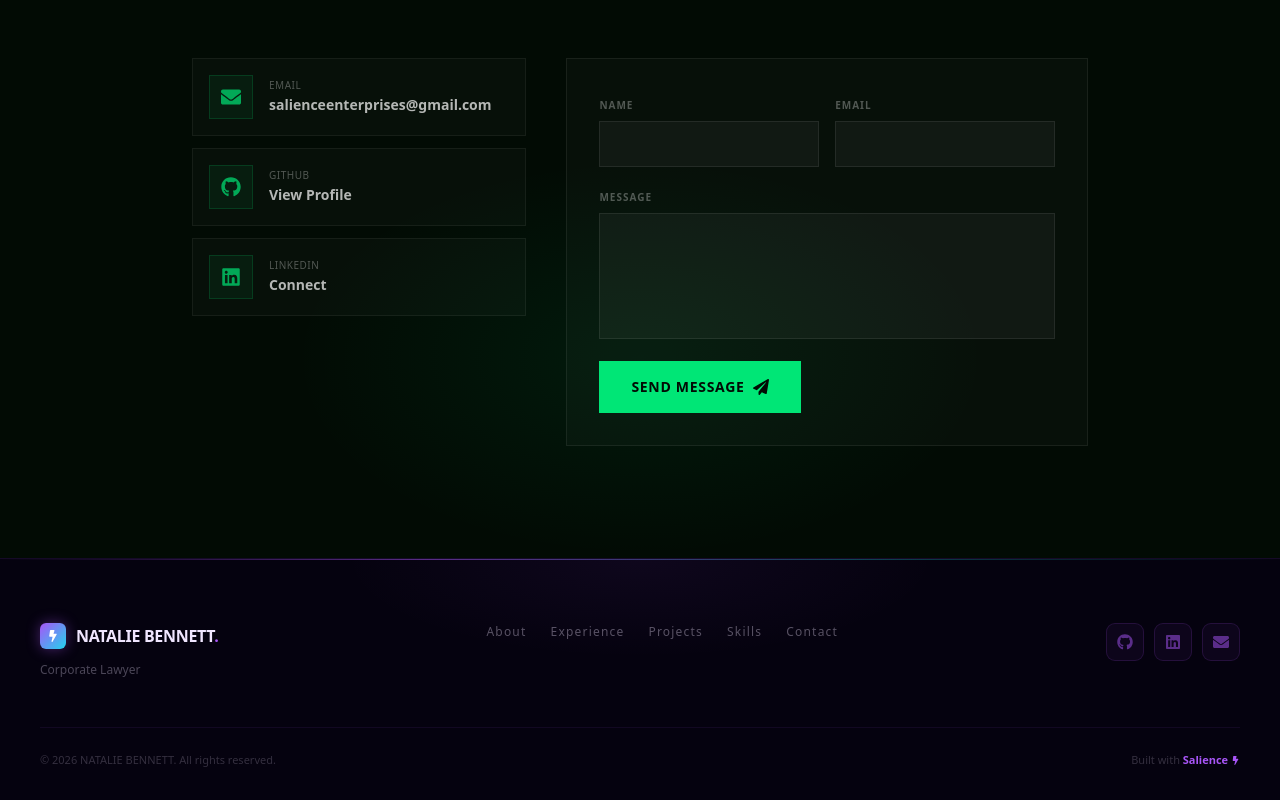
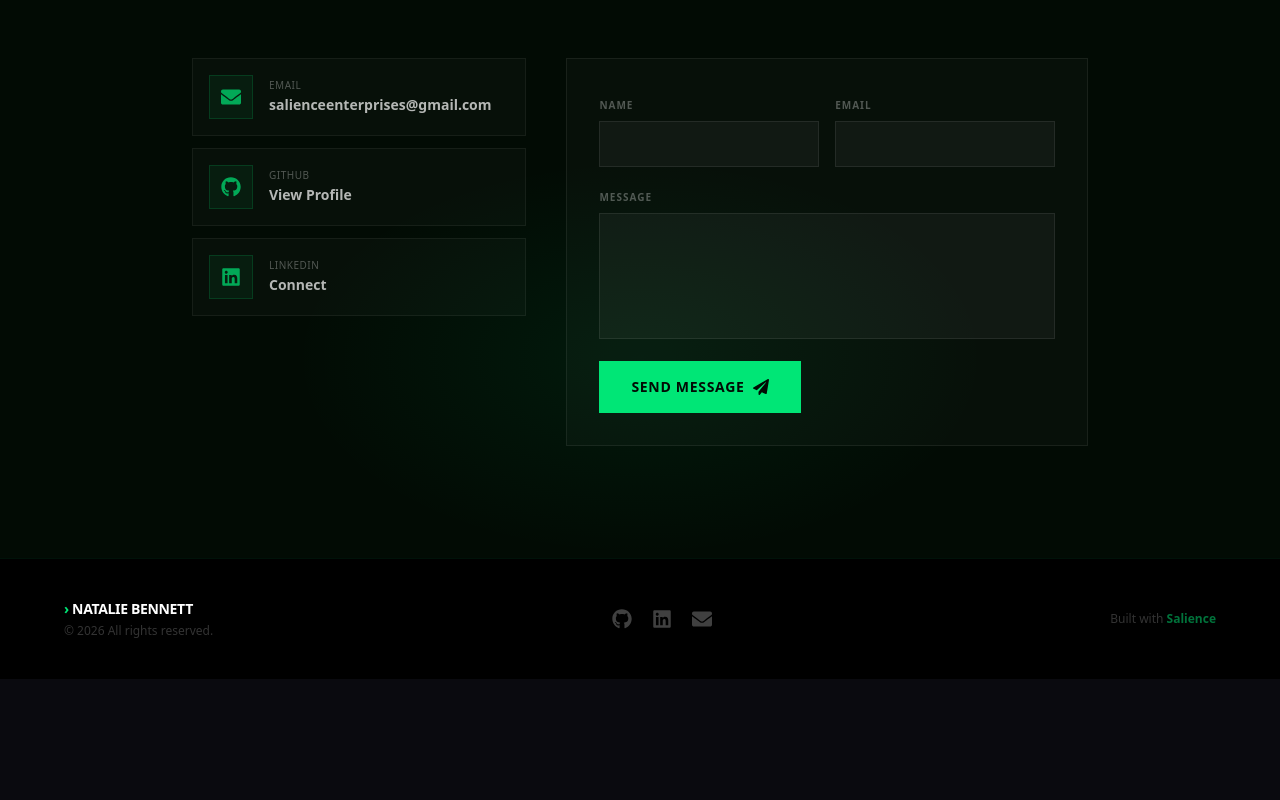
Before and after one commit to salienceenterprises-lab/portfolio-baa1f, a Next.js app: page /portfolio-baa1f/ in a window 1280 px wide. Shown: the part 6081-6881 px from the top of the page. After the commit the page ends 6760 px from the top, so only its background shows below. Built offline with nearby package versions, Linux system fonts and the light colour scheme.

Commit message:
Update app/components/footer.jsx via Portfolio SaaS

```diff
--- a/app/components/footer.jsx
+++ b/app/components/footer.jsx
@@ -1,89 +1,57 @@
 "use client";
-import React from "react";
-import { FaBolt, FaGithub, FaLinkedin, FaEnvelope, FaGlobe } from "react-icons/fa";
+import { FaGithub, FaLinkedin, FaEnvelope } from "react-icons/fa";
 
 export default function PortfolioFooter({ data }) {
   const year = new Date().getFullYear();
-
-  const socials = [
-    { icon: <FaGithub size={16} />,   href: data?.github,   label:"GitHub" },
-    { icon: <FaLinkedin size={16} />, href: data?.linkedin, label:"LinkedIn" },
-    { icon: <FaEnvelope size={16} />, href: data?.email ? `mailto:${data.email}` : null, label:"Email" },
-    { icon: <FaGlobe size={16} />,    href: data?.website,  label:"Website" },
-  ].filter((s) => s.href);
-
-  const navLinks = [
-    { label:"About",      href:"#about" },
-    { label:"Experience", href:"#experience" },
-    { label:"Projects",   href:"#projects" },
-    { label:"Skills",     href:"#skills" },
-    { label:"Contact",    href:"#contact" },
-  ];
+  if (!data) return null;
 
   return (
-    <footer style={{ background:"#05020f", padding:"4rem 1.5rem 2rem", position:"relative", overflow:"hidden", borderTop:"1px solid rgba(168,85,247,0.1)" }}>
-      <style>{`
-        .pl-footer-link { color:rgba(240,230,255,0.35); text-decoration:none; font-size:12px; font-weight:500; letter-spacing:0.1em; transition:color 0.2s; }
-        .pl-footer-link:hover { color:#a855f7; }
-        .pl-footer-social { width:38px; height:38px; border-radius:9px; border:1px solid rgba(168,85,247,0.15); background:rgba(168,85,247,0.05); display:flex; align-items:center; justify-content:center; color:rgba(168,85,247,0.5); text-decoration:none; transition:all 0.2s; }
-        .pl-footer-social:hover { border-color:rgba(168,85,247,0.4); background:rgba(168,85,247,0.12); color:#a855f7; box-shadow:0 0 16px rgba(168,85,247,0.25); }
-      `}</style>
+    <footer className="relative py-10 px-6 border-t"
+      style={{ background: "#000000", borderColor: "rgba(0,230,118,0.08)" }}>
 
-      {/* Top electric line */}
-      <div style={{ position:"absolute", top:0, left:0, right:0, height:"1px", background:"linear-gradient(90deg, transparent, rgba(168,85,247,0.5), rgba(34,211,238,0.3), transparent)" }} />
-
-      {/* Plasma glow */}
-      <div style={{ position:"absolute", top:"-100px", left:"50%", transform:"translateX(-50%)", width:"600px", height:"200px", borderRadius:"50%", background:"radial-gradient(ellipse, rgba(168,85,247,0.06) 0%, transparent 70%)", pointerEvents:"none" }} />
-
-      <div style={{ maxWidth:"1200px", margin:"0 auto", position:"relative", zIndex:1 }}>
-        {/* Main row */}
-        <div style={{ display:"flex", flexWrap:"wrap", alignItems:"flex-start", justifyContent:"space-between", gap:"2rem", marginBottom:"3rem" }}>
-          {/* Brand */}
-          <div>
-            <div style={{ display:"flex", alignItems:"center", gap:"10px", marginBottom:"0.75rem" }}>
-              <span style={{ width:"26px", height:"26px", background:"linear-gradient(135deg, #a855f7, #22d3ee)", borderRadius:"6px", display:"flex", alignItems:"center", justifyContent:"center", boxShadow:"0 0 14px rgba(168,85,247,0.4)" }}>
-                <FaBolt style={{ color:"#fff", fontSize:"12px" }} />
-              </span>
-              <span style={{ fontSize:"16px", fontWeight:700, color:"#f0e6ff", letterSpacing:"-0.02em" }}>
-                {data?.name || "Portfolio"}<span style={{ color:"#a855f7" }}>.</span>
-              </span>
-            </div>
-            {data?.title && (
-              <p style={{ fontSize:"12px", color:"rgba(240,230,255,0.3)", margin:0 }}>{data.title}</p>
-            )}
-          </div>
-
-          {/* Nav links */}
-          <div style={{ display:"flex", flexWrap:"wrap", gap:"1.5rem" }}>
-            {navLinks.map((l) => (
-              <a key={l.href} href={l.href} className="pl-footer-link">{l.label}</a>
-            ))}
-          </div>
-
-          {/* Socials */}
-          <div style={{ display:"flex", gap:"10px" }}>
-            {socials.map((s, i) => (
-              <a key={i} href={s.href} target="_blank" rel="noopener noreferrer" aria-label={s.label} className="pl-footer-social">
-                {s.icon}
-              </a>
-            ))}
-          </div>
+      <div className="max-w-6xl mx-auto flex flex-col sm:flex-row items-center justify-between gap-4">
+        <div className="flex flex-col items-center sm:items-start gap-1">
+          <span className="font-black text-sm uppercase tracking-tight text-white">
+            <span style={{ color: "#00e676" }}>›</span> {data.name || "Portfolio"}
+          </span>
+          <p className="text-xs" style={{ color: "rgba(255,255,255,0.2)" }}>
+            &copy; {year} All rights reserved.
+          </p>
         </div>
 
-        {/* Divider */}
-        <div style={{ height:"1px", background:"rgba(168,85,247,0.08)", marginBottom:"1.5rem" }} />
+        <div className="flex items-center gap-5">
+          {data?.github && (
+            <a href={data.github} target="_blank" rel="noopener noreferrer"
+              className="transition-colors" style={{ color: "rgba(255,255,255,0.25)" }}
+              aria-label="GitHub"
+              onMouseEnter={(e) => e.currentTarget.style.color = "#00e676"}
+              onMouseLeave={(e) => e.currentTarget.style.color = "rgba(255,255,255,0.25)"}>
+              <FaGithub className="w-5 h-5" />
+            </a>
+          )}
+          {data?.linkedin && (
+            <a href={data.linkedin} target="_blank" rel="noopener noreferrer"
+              className="transition-colors" style={{ color: "rgba(255,255,255,0.25)" }}
+              aria-label="LinkedIn"
+              onMouseEnter={(e) => e.currentTarget.style.color = "#00e676"}
+              onMouseLeave={(e) => e.currentTarget.style.color = "rgba(255,255,255,0.25)"}>
+              <FaLinkedin className="w-5 h-5" />
+            </a>
+          )}
+          {data?.email && (
+            <a href={`mailto:${data.email}`}
+              className="transition-colors" style={{ color: "rgba(255,255,255,0.25)" }}
+              aria-label="Email"
+              onMouseEnter={(e) => e.currentTarget.style.color = "#00e676"}
+              onMouseLeave={(e) => e.currentTarget.style.color = "rgba(255,255,255,0.25)"}>
+              <FaEnvelope className="w-5 h-5" />
+            </a>
+          )}
+        </div>
 
-        {/* Bottom row */}
-        <div style={{ display:"flex", flexWrap:"wrap", alignItems:"center", justifyContent:"space-between", gap:"1rem" }}>
-          <p style={{ fontSize:"11px", color:"rgba(240,230,255,0.2)", margin:0 }}>
-            © {year} {data?.name}. All rights reserved.
-          </p>
-          <p style={{ fontSize:"11px", color:"rgba(240,230,255,0.2)", margin:0 }}>
-            Built with{" "}
-            <span style={{ color:"#a855f7", fontWeight:700 }}>Salience</span>
-            {" "}<FaBolt style={{ display:"inline", fontSize:"9px", color:"#a855f7", verticalAlign:"middle" }} />
-          </p>
-        </div>
+        <p className="text-xs" style={{ color: "rgba(255,255,255,0.2)" }}>
+          Built with <span className="font-bold" style={{ color: "rgba(0,230,118,0.5)" }}>Salience</span>
+        </p>
       </div>
     </footer>
   );
```
